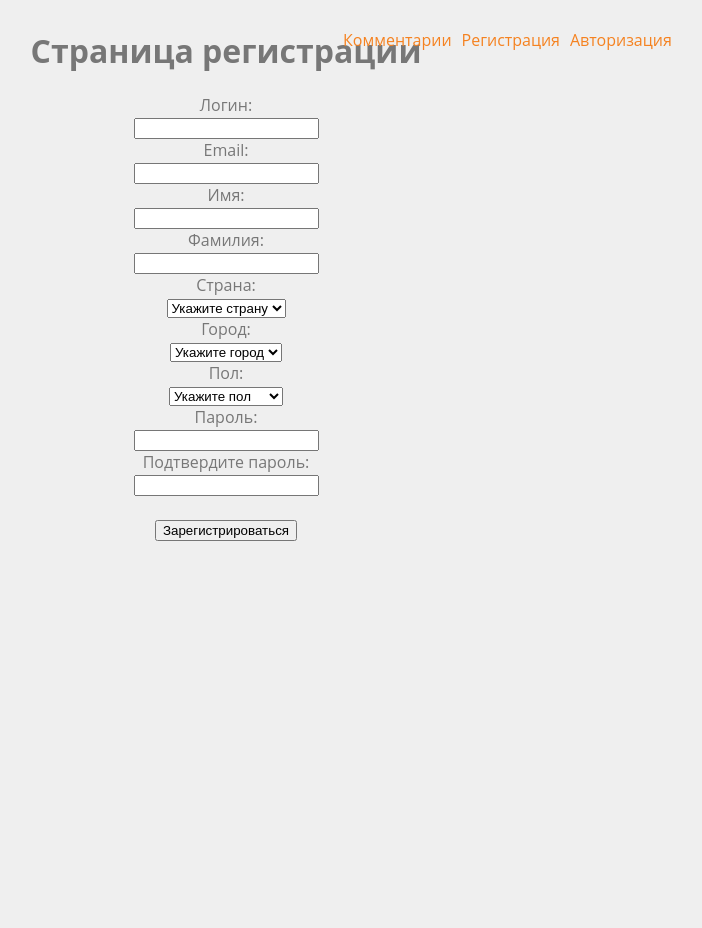
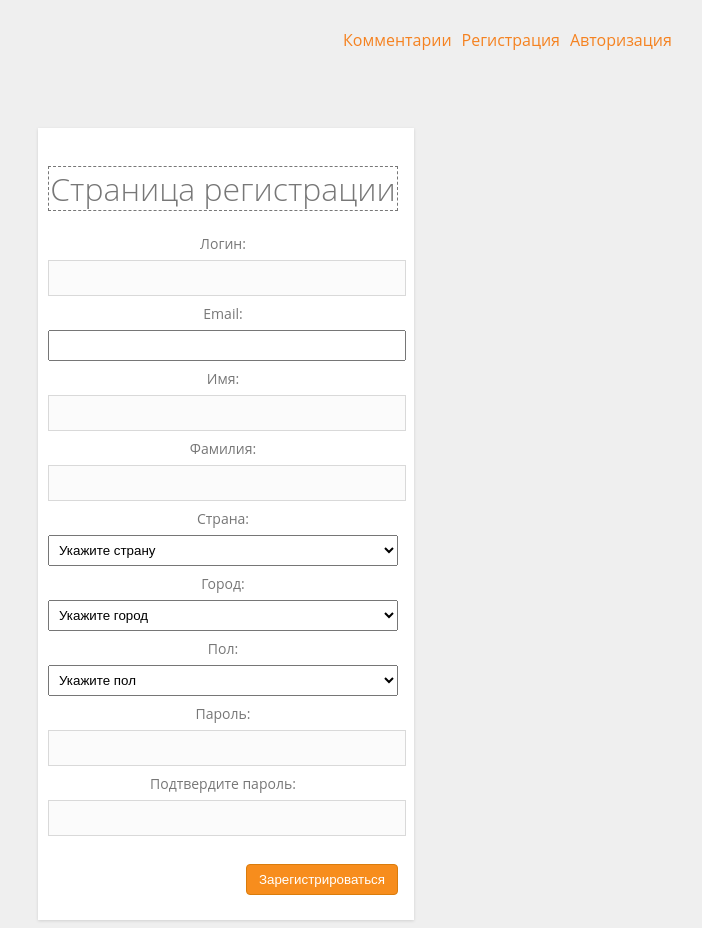
Before and after one commit to ZhurbaMax/guestbook-procedur, a PHP site: page /registration.php in a window 1280 px wide. Shown: the whole page, without its empty margins (414-1116 px from the left). Before the commit the page ends 541 px from the top, so only its background shows below. Run offline with PHP 8.4, Linux system fonts and the light colour scheme.

Commit message:
first commit

```diff
--- a/css/style.css
+++ b/css/style.css
@@ -17,7 +17,7 @@ span {
 }
 
 .mlogin {
-    margin: 170px auto 0;
+    margin: 120px auto 0;
 }
 
 .mregister {
@@ -89,7 +89,7 @@ span {
     line-height: 1;
     width: 100%;
     padding: 3px;
-    margin: 0 6px 5px 0;
+    margin: 6px 6px 6px 0;
     outline: none;
     border: 1px solid #d9d9d9;
 }
@@ -175,3 +175,11 @@ ul {
     color: #590404;
     font-weight: bold;
 }
+.replay {
+    height: 30px;
+    width: 80%;
+    background: #f3f2f2;
+    margin-bottom: 8px;
+}
+#email {width: 100%;line-height: 25px;font-size: 20px;margin: 6px auto;}
+.select {width: 100%;padding: 6px;margin: 6px auto;}
--- a/login.php
+++ b/login.php
@@ -46,7 +46,7 @@ if (!empty($_POST)){
         <li><a href="login.php">Авторизация</a></li>
     </ul>
 </header>
-<div class="body-content">
+<div class="body-content container mlogin">
 <h1>Вход</h1>
 <div>
     <form method="POST">
@@ -69,7 +69,7 @@ if (!empty($_POST)){
         </div>
         <div>
             <br/>
-            <input type="submit" name="submit" value="Войти">
+            <input class="button" type="submit" name="submit" value="Войти">
         </div>
     </form>
 </div>
--- a/registration.php
+++ b/registration.php
@@ -88,7 +88,7 @@ if (!empty($_POST)){
         <li><a href="login.php">Авторизация</a></li>
     </ul>
 </header>
-<div class="body-content">
+<div class="body-content container mlogin">
 <h1>Страница регистрации</h1>
 <div>
     <form method="POST">
@@ -172,7 +172,7 @@ if (!empty($_POST)){
         </div>
         <div>
             <br/>
-            <input type="submit" name="submit" id="submit" value="Зарегистрироваться">
+            <input class="button" type="submit" name="submit" id="submit" value="Зарегистрироваться">
         </div>
     </form>
 </div>
```
Also changed, not shown: css/www.html (deleted, +0 -35 lines).
